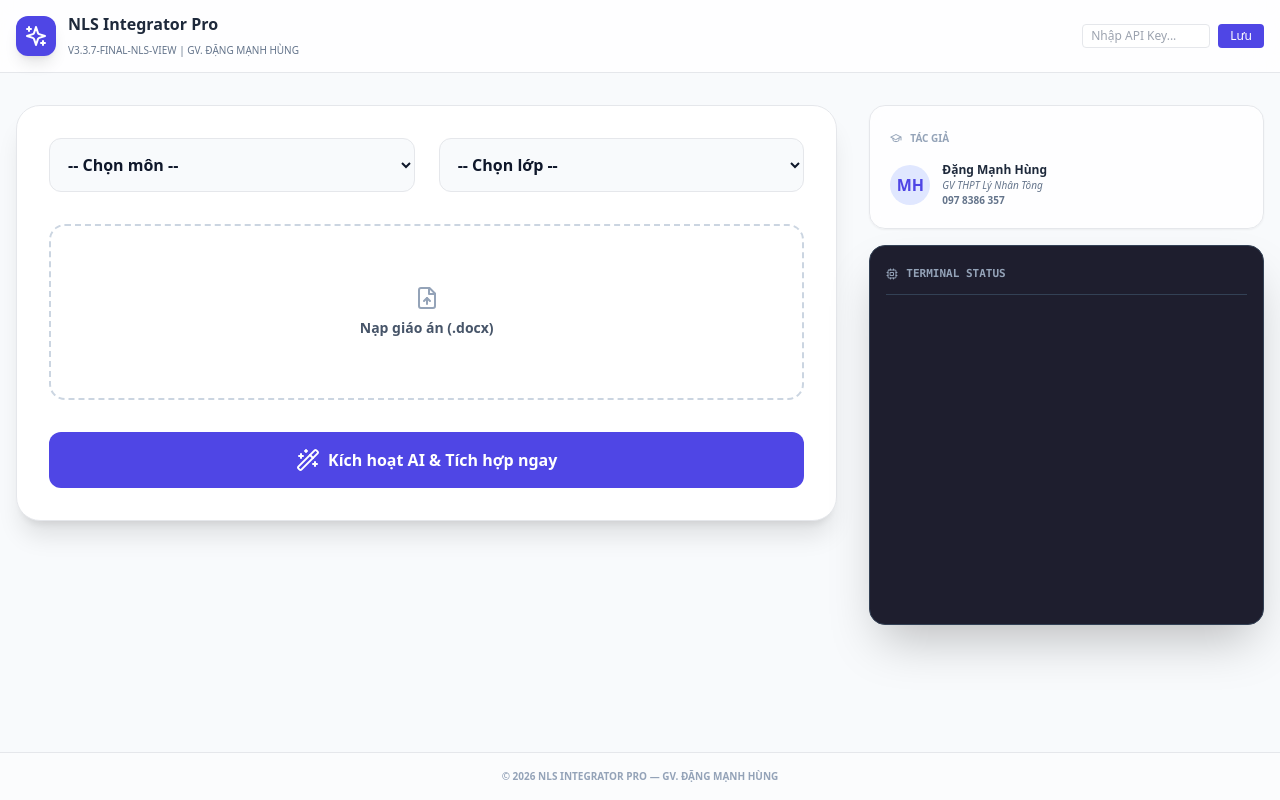
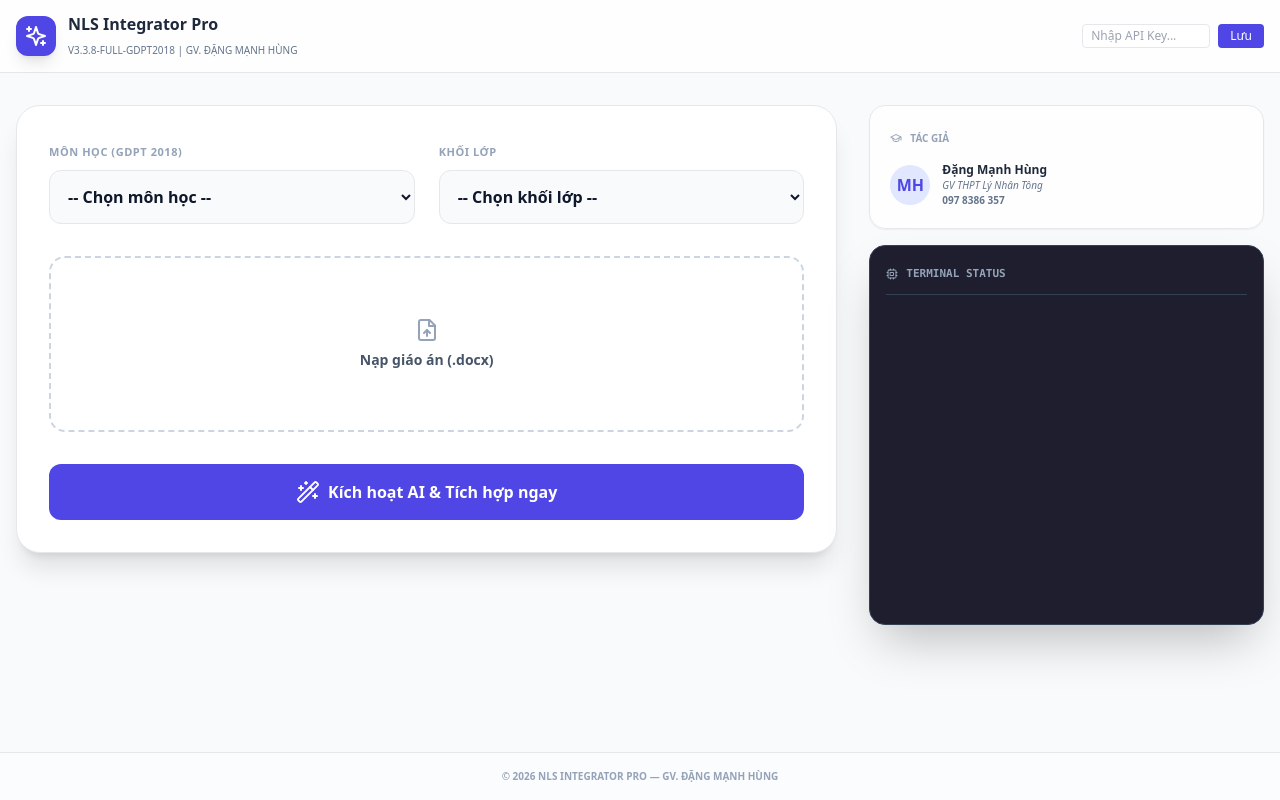
Before and after one commit to dmhungc3/nls-integrator-final-DMH, a React (Vite) app: page / in a window 1280 px wide. Built offline with nearby package versions, Linux system fonts and the light colour scheme.

Commit message:
Update UI: Add full subject list and THCS grades

```diff
--- a/App.tsx
+++ b/App.tsx
@@ -9,7 +9,7 @@ import { extractTextFromDocx, createIntegrationTextPrompt } from './utils';
 import { generateCompetencyIntegration } from './services/geminiService';
 import { injectContentIntoDocx } from './services/docxManipulator';
 
-// HÀM XÓA DẤU TIẾNG VIỆT (ĐỂ AUTO-DETECT CHUẨN)
+// HÀM XÓA DẤU TIẾNG VIỆT (QUAN TRỌNG ĐỂ AUTO-DETECT CHUẨN)
 const removeVietnameseTones = (str: string) => {
   str = str.replace(/à|á|ạ|ả|ã|â|ầ|ấ|ậ|ẩ|ẫ|ă|ằ|ắ|ặ|ẳ|ẵ/g,"a");
   str = str.replace(/è|é|ẹ|ẻ|ẽ|ê|ề|ế|ệ|ể|ễ/g,"e");
@@ -22,7 +22,7 @@ const removeVietnameseTones = (str: string) => {
 }
 
 const App: React.FC = () => {
-  const APP_VERSION = "v3.3.7-FINAL-NLS-VIEW";
+  const APP_VERSION = "v3.3.8-FULL-GDPT2018";
   const [pedagogy, setPedagogy] = useState<string>('DEFAULT');
   const [state, setState] = useState<AppState>({
     file: null, subject: '' as SubjectType, grade: '' as GradeType, isProcessing: false, step: 'upload', logs: [],
@@ -45,7 +45,7 @@ const App: React.FC = () => {
     if (scrollRef.current) scrollRef.current.scrollTop = scrollRef.current.scrollHeight;
   }, [state.logs]);
 
-  // LOGIC AUTO-DETECT THÔNG MINH
+  // LOGIC AUTO-DETECT THÔNG MINH (CẬP NHẬT THÊM TỪ KHÓA MỚI)
   const autoDetectInfo = (fileName: string) => {
     const name = removeVietnameseTones(fileName.toLowerCase());
     let s = '' as SubjectType;
@@ -62,6 +62,8 @@ const App: React.FC = () => {
     else if (/tin|lap trinh/.test(name)) s = 'Tin học' as SubjectType;
     else if (/cn|cong nghe/.test(name)) s = 'Công nghệ' as SubjectType;
     else if (/gdkt|phap luat|kinh te/.test(name)) s = 'Giáo dục kinh tế và pháp luật' as SubjectType;
+    else if (/am nhac|hat/.test(name)) s = 'Âm nhạc' as SubjectType;
+    else if (/my thuat|ve/.test(name)) s = 'Mỹ thuật' as SubjectType;
 
     const cleanName = name.replace(/(tiet|bai)\s*\d+/g, '');
     const gradeMatch = cleanName.match(/\d+/);
@@ -84,6 +86,7 @@ const App: React.FC = () => {
     const file = e.target.files?.[0];
     if (file?.name.endsWith('.docx')) {
       const { s, g } = autoDetectInfo(file.name);
+      // Ưu tiên file tự nhận diện
       const finalSubject = s || state.subject;
       const finalGrade = g || state.grade;
 
@@ -117,10 +120,7 @@ const App: React.FC = () => {
       const content = await generateCompetencyIntegration(prompt, userApiKey);
 
       addLog(`✨ Hoàn tất! Đang hiển thị kết quả.`);
-
-      // QUAN TRỌNG: TỰ ĐỘNG CHUYỂN SANG TAB HOẠT ĐỘNG (NLS) ĐỂ THẦY THẤY NGAY
       setActiveTab('activities');
-
       setState(prev => ({ ...prev, isProcessing: false, generatedContent: content, step: 'review' }));
     } catch (e) {
       addLog(`🔴 Lỗi: ${e instanceof Error ? e.message : "Xung đột"}`);
@@ -161,14 +161,37 @@ const App: React.FC = () => {
           {state.step === 'upload' && (
             <div className="bg-white rounded-3xl shadow-xl border p-8 space-y-8 animate-fade-in-up">
               <div className="grid grid-cols-2 gap-6">
-                <select className="p-3.5 rounded-xl border bg-slate-50 font-bold" value={state.subject} onChange={(e) => setState(prev => ({...prev, subject: e.target.value as SubjectType}))}>
-                  <option value="">-- Chọn môn --</option>
-                  <optgroup label="Bắt buộc"><option value="Toán">Toán</option><option value="Ngữ văn">Ngữ văn</option><option value="Tiếng Anh">Tiếng Anh</option></optgroup>
-                  <optgroup label="Lựa chọn"><option value="Vật lý">Vật lý</option><option value="Hóa học">Hóa học</option><option value="Sinh học">Sinh học</option><option value="Địa lý">Địa lý</option><option value="Tin học">Tin học</option><option value="Giáo dục kinh tế và pháp luật">GD Kinh tế & Pháp luật</option></optgroup>
-                </select>
-                <select className="p-3.5 rounded-xl border bg-slate-50 font-bold" value={state.grade} onChange={(e) => setState(prev => ({...prev, grade: e.target.value as GradeType}))}>
-                  <option value="">-- Chọn lớp --</option><option value="Lớp 10">Lớp 10</option><option value="Lớp 11">Lớp 11</option><option value="Lớp 12">Lớp 12</option>
-                </select>
+
+                {/* SELECT MÔN HỌC - CẬP NHẬT MỚI */}
+                <div className="space-y-2">
+                    <label className="text-[11px] font-bold text-slate-400 uppercase tracking-wider">Môn học (GDPT 2018)</label>
+                    <select className="w-full p-3.5 rounded-xl border bg-slate-50 font-bold outline-none focus:ring-2 focus:ring-indigo-500" value={state.subject} onChange={(e) => setState(prev => ({...prev, subject: e.target.value as SubjectType}))}>
+                      <option value="">-- Chọn môn học --</option>
+                      <optgroup label="Môn học Bắt buộc">
+                        <option value="Toán">Toán học</option><option value="Ngữ văn">Ngữ văn</option><option value="Tiếng Anh">Tiếng Anh</option><option value="Lịch sử">Lịch sử</option>
+                        <option value="Giáo dục thể chất">Giáo dục thể chất</option><option value="Giáo dục quốc phòng và an ninh">GD Quốc phòng & An ninh</option><option value="Hoạt động trải nghiệm, hướng nghiệp">HĐ Trải nghiệm, hướng nghiệp</option>
+                      </optgroup>
+                      <optgroup label="Môn học Lựa chọn">
+                        <option value="Vật lý">Vật lý</option><option value="Hóa học">Hóa học</option><option value="Sinh học">Sinh học</option><option value="Địa lý">Địa lý</option><option value="Tin học">Tin học</option><option value="Công nghệ">Công nghệ</option>
+                        <option value="Giáo dục kinh tế và pháp luật">GD Kinh tế & Pháp luật</option><option value="Âm nhạc">Âm nhạc</option><option value="Mỹ thuật">Mỹ thuật</option>
+                      </optgroup>
+                    </select>
+                </div>
+
+                {/* SELECT KHỐI LỚP - CẬP NHẬT MỚI */}
+                <div className="space-y-2">
+                    <label className="text-[11px] font-bold text-slate-400 uppercase tracking-wider">Khối lớp</label>
+                    <select className="w-full p-3.5 rounded-xl border bg-slate-50 font-bold outline-none focus:ring-2 focus:ring-indigo-500" value={state.grade} onChange={(e) => setState(prev => ({...prev, grade: e.target.value as GradeType}))}>
+                      <option value="">-- Chọn khối lớp --</option>
+                      <optgroup label="Cấp THPT">
+                        <option value="Lớp 10">Lớp 10</option><option value="Lớp 11">Lớp 11</option><option value="Lớp 12">Lớp 12</option>
+                      </optgroup>
+                      <optgroup label="Cấp THCS">
+                        <option value="Lớp 6">Lớp 6</option><option value="Lớp 7">Lớp 7</option><option value="Lớp 8">Lớp 8</option><option value="Lớp 9">Lớp 9</option>
+                      </optgroup>
+                    </select>
+                </div>
+
               </div>
               <label className="flex flex-col items-center justify-center w-full h-44 rounded-2xl border-2 border-dashed border-slate-300 cursor-pointer hover:bg-slate-50">
                 <FileUp className="text-slate-400 mb-2" /><span className="text-sm font-bold text-slate-600">{state.file ? state.file.name : "Nạp giáo án (.docx)"}</span>
```
